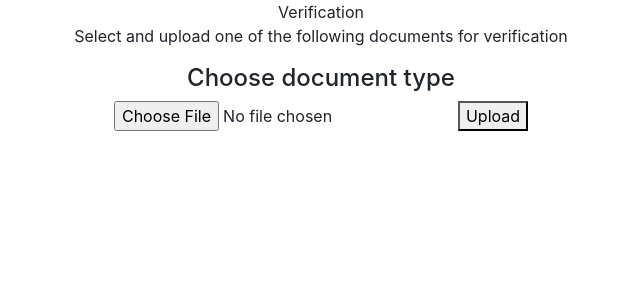
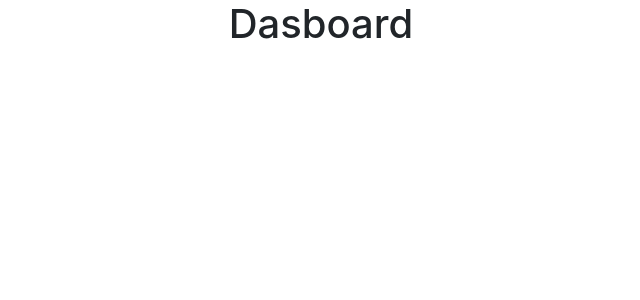
Before and after one commit to Tshikamisava/ZebWise, a React (Create React App) app: page / in a window 1280 px wide. Shown: the top 300 px of the page, without its empty margins (319-959 px from the left). Built offline with nearby package versions, Linux system fonts and the light colour scheme.

Commit message:
dashboard

```diff
--- a/package.json
+++ b/package.json
@@ -9,16 +9,13 @@
     "@testing-library/react": "^13.4.0",
     "@testing-library/user-event": "^13.5.0",
     "bootstrap": "^5.3.2",
-<<<<<<< HEAD
     "cdbreact": "^1.5.18",
-=======
->>>>>>> 9faeaa879183a7305dbf876ecfb4b66dafa6622a
     "firebase": "^10.6.0",
     "react": "^18.2.0",
     "react-dom": "^18.2.0",
     "react-icons": "^4.11.0",
     "react-router-dom": "^6.18.0",
-    "react-scripts": "5.0.1",
+    "react-scripts": "^3.0.1",
     "web-vitals": "^2.1.4"
   },
   "scripts": {
--- a/src/App.js
+++ b/src/App.js
@@ -1,10 +1,11 @@
 import './App.css';
+import Dasboard from './components/screens/Dasboard';
 import Verification from './components/Screens/Verification';
 
 function App() {
   return (
     <div className="App">
-      <Verification />
+      <Dasboard />
 
     </div>
   );
--- a/src/components/screens/Dasboard.js
+++ b/src/components/screens/Dasboard.js
@@ -2,10 +2,14 @@ import React from 'react'
 
 function Dasboard() {
   return (
-    <div>
+    <div className='dasboarCont'>
+      <h1>Dasboard</h1>
 
+      <div>
+
+      </div>
     </div>
   )
 }
 
-export default Dasboard
+export default Dasboard;
```
Also changed, not shown: 1 other file (tests, documents, lock files or other folders).
